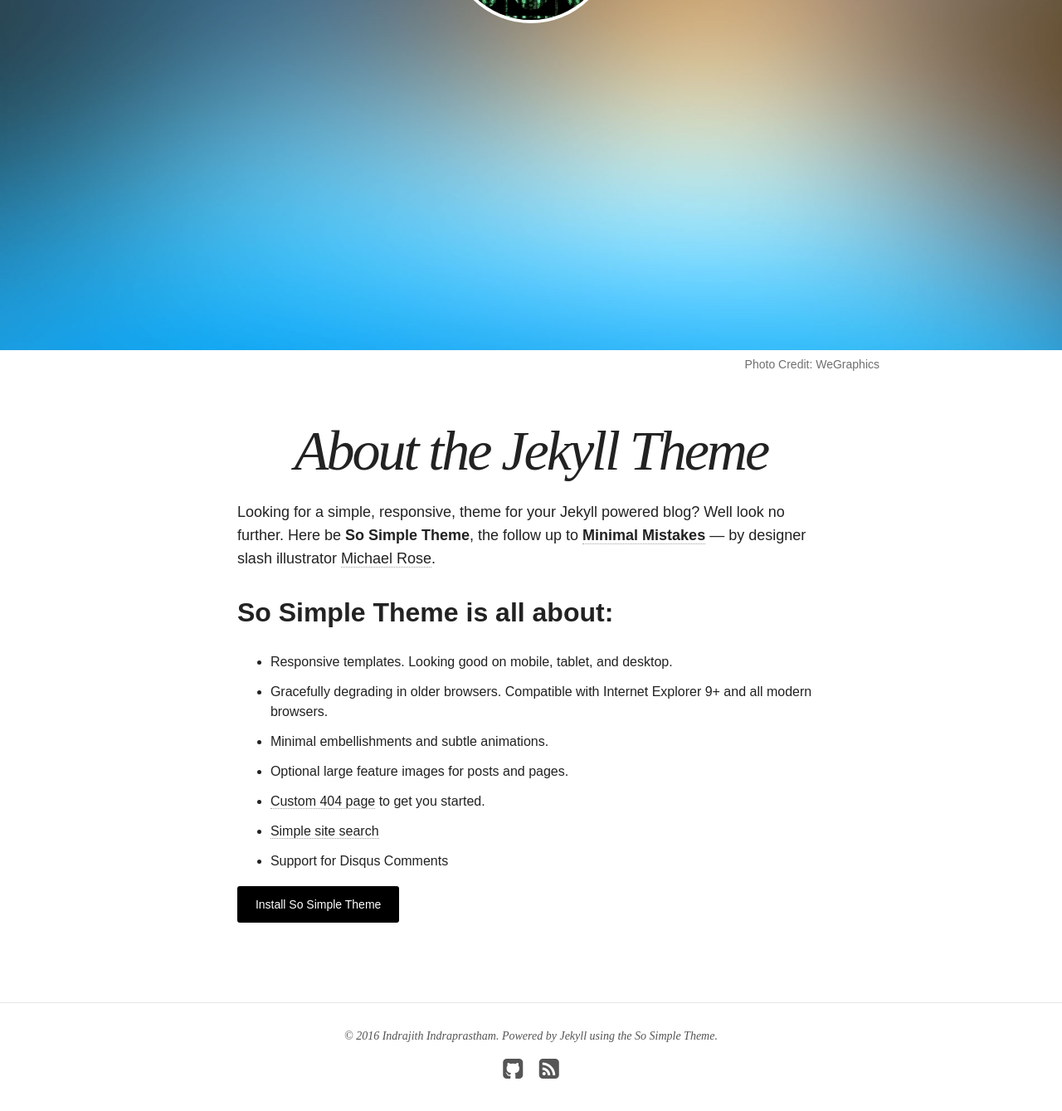
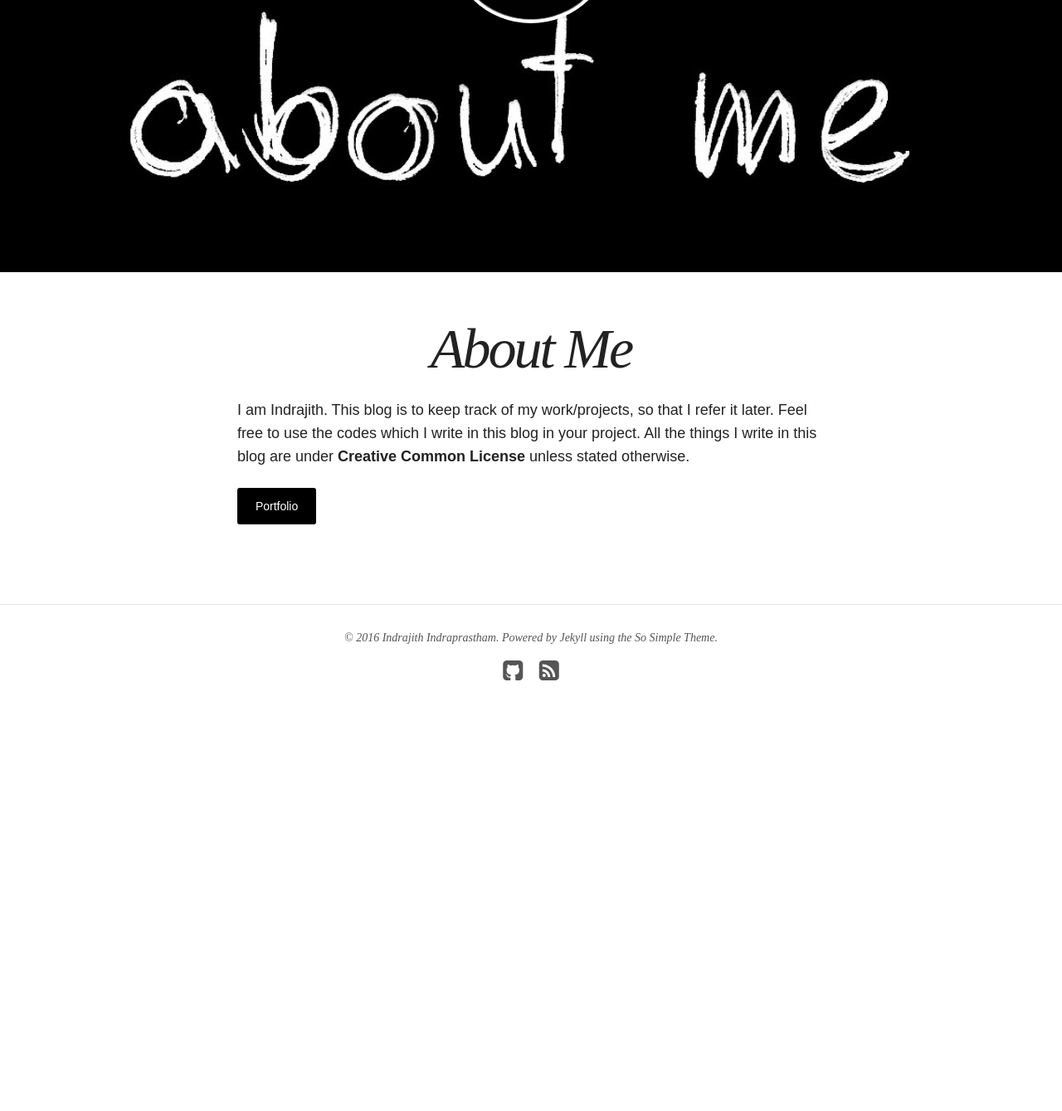
Before and after one commit to indrajithi/indrajithi.github.io, a Jekyll site: the page built from about/index.md, in a window 1280 px wide and 1400 px high, scrolled down 271 px. Shown: the top 1339 px of the window at 83% size. Built offline with Jekyll 4.4.1, drawn with Linux system fonts in a browser that asks for light colours; nearby versions of some CDN libraries; after the commit the page ends 1191 px from its top, so only the background shows below that.

Commit message:
new post

```diff
--- a/_config.yml
+++ b/_config.yml
@@ -4,10 +4,10 @@
 locale: en_US
 description: My Experiments With Computer.
 #logo: site-logo.png
-logo : matrix.jpg
+logo : matri2x.jpg
 search: true
-url: https://indrajithi.github.io
-#url: http://localhost:4000
+#url: https://indrajithi.github.io
+url: http://localhost:4000
 
 
 # Jekyll configuration
@@ -53,7 +53,7 @@
 owner:
   name: Indrajith Indraprastham
   #avatar: bio-photo.jpg
-  avatar: matrix.jpg
+  avatar: avatar.jpg
   email: mail@indrajith.me
   disqus-shortname:
   twitter: #username
--- a/_layouts/post.html
+++ b/_layouts/post.html
@@ -60,6 +60,8 @@
   </article>
 </div><!-- /#main -->
 
+
+
 <div class="footer-wrapper">
   <footer role="contentinfo" class="entry-wrapper">
     {% include footer.html %}
--- a/about/index.md
+++ b/about/index.md
@@ -1,26 +1,18 @@
 ---
 layout: page
-title: About the Jekyll Theme
-excerpt: "So Simple is a responsive Jekyll theme for your words and images."
-modified: 2014-08-08T19:44:38.564948-04:00
+title: About Me
+excerpt: "About Me"
+modified:
 image:
-  feature: so-simple-sample-image-4.jpg
-  credit: WeGraphics
-  creditlink: http://wegraphics.net/downloads/free-ultimate-blurred-background-pack/
+  feature: about_me.jpg
+  credit:
+  creditlink:
 ---
 
-Looking for a simple, responsive, theme for your Jekyll powered blog? Well look no further. Here be **So Simple Theme**, the follow up to [**Minimal Mistakes**](http://mmistakes.github.io/minimal-mistakes) --- by designer slash illustrator [Michael Rose](http://mademistakes.com).
+I am Indrajith. This blog is to keep track of my work/projects, so that I refer it later.
+Feel free to use the codes which I write in this blog in your project. All the things I write in this blog
+are under **[Creative Common License](https://creativecommons.org/licenses/by/4.0/)** unless stated otherwise.
 
-## So Simple Theme is all about:
-
-* Responsive templates. Looking good on mobile, tablet, and desktop.
-* Gracefully degrading in older browsers. Compatible with Internet Explorer 9+ and all modern browsers.
-* Minimal embellishments and subtle animations.
-* Optional large feature images for posts and pages.
-* [Custom 404 page]({{ site.url }}/404.html) to get you started.
-* [Simple site search](https://github.com/christian-fei/Simple-Jekyll-Search)
-* Support for Disqus Comments
-
-<a markdown="0" href="{{ site.url }}/theme-setup" class="btn">Install So Simple Theme</a>
+<a markdown="0" href="http://indrajith.me" class="btn">Portfolio</a>
 
 [^1]: Example: *domain.com/category-name/post-title*
--- a/index.html
+++ b/index.html
@@ -1,7 +1,7 @@
 ---
 layout: page
 title: Latest Posts
-excerpt: "A simple and clean responsive Jekyll theme for words and photos."
+excerpt: "Personal Blog of Indrajith Indraprstham and his experiments with computer."
 search_omit: true
 
 ---
```
Also changed, not shown: _posts/blog/2016-04-15-jumble_words_solver_in_python.md (+2 -2 lines), _posts/blog/2016-05-25-music-visualizer-in-c-using-opengl-part-1.md (added, +138 -0 lines), _posts/blog/2016-05-25-music-visualizer-in-c-using-opengl-part-2.md (added, +264 -0 lines), flowchart.png (added), images/about_me.jpg (added), images/avatar.jpg (added), images/matri2x.jpg (added), images/matrix-logo-2.png (added), images/me.jpg (added), images/the_glider_a_universal_hacker_emblem_sticker-r5c18a36f197b4b3d92671ae754d58f0f_v9waf_8byvr_1024.jpg (added), scr.png (added).
